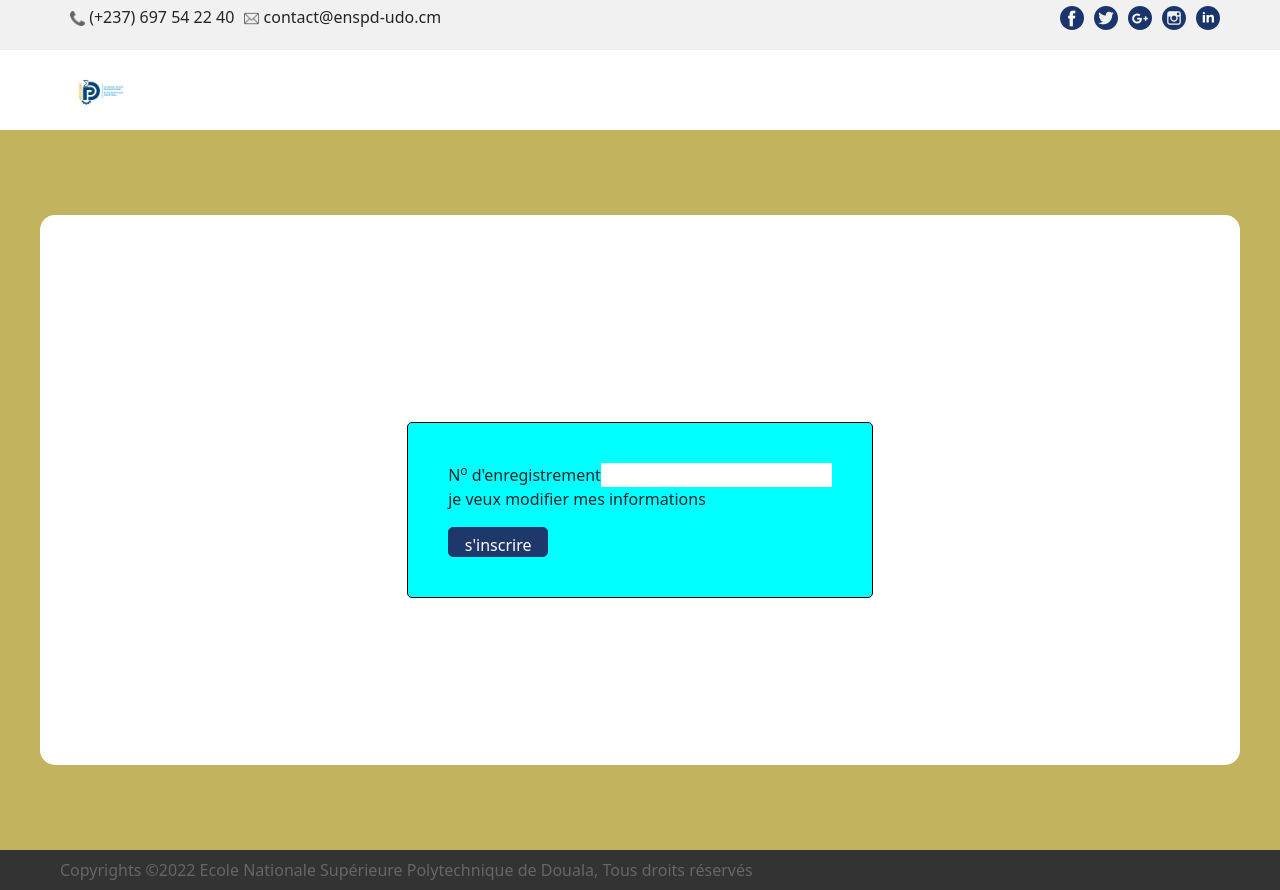
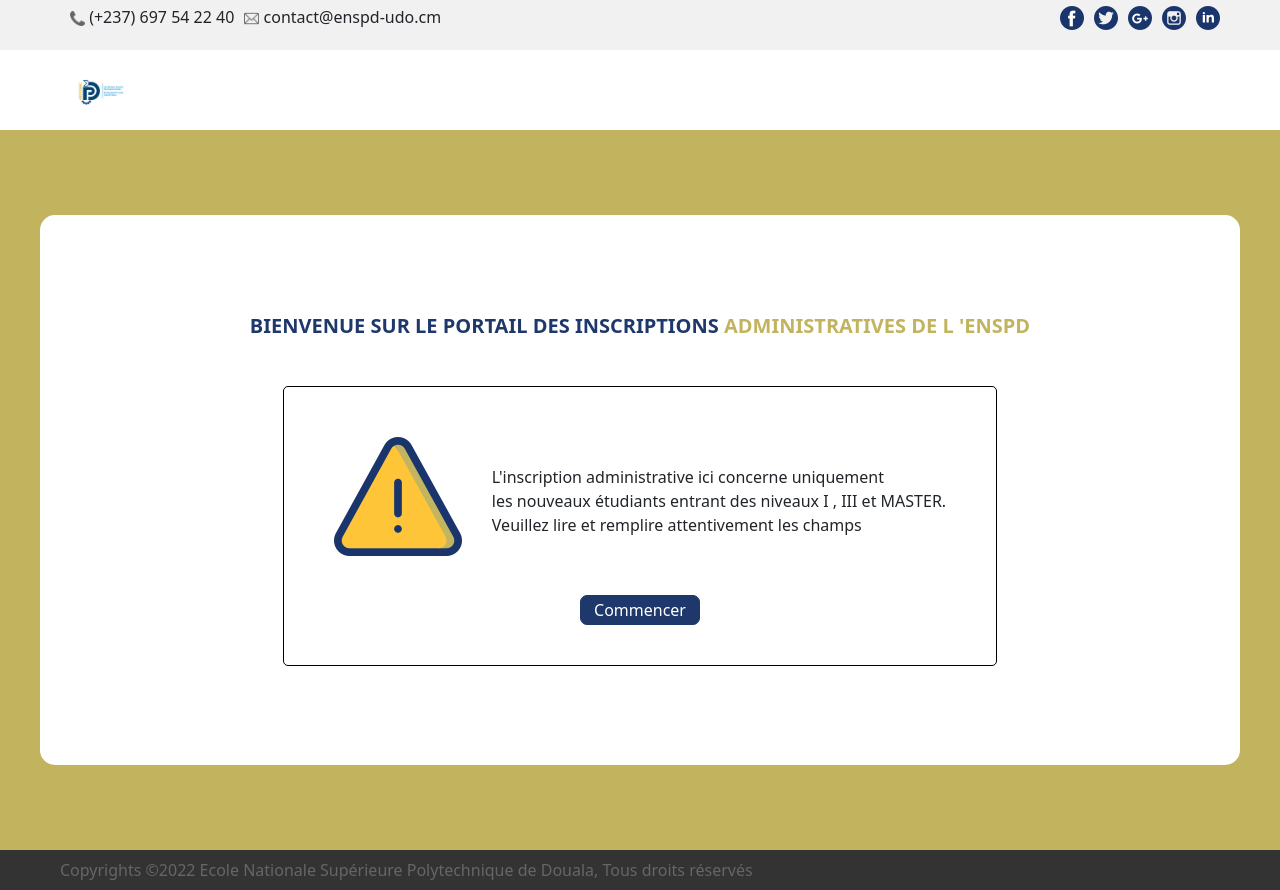
Before and after one commit to abk2035/inscript-enspd, a React (Create React App) app: page / in a window 1280 px wide. Built offline with nearby package versions, Linux system fonts and the light colour scheme.

Commit message:
update log component

```diff
--- a/src/components/Wizard/Wizard.js
+++ b/src/components/Wizard/Wizard.js
@@ -15,7 +15,7 @@ class Wizard extends React.Component {
      constructor( props ) {
         super( props )
         this.state = {
-                page: 2,
+                page: 0,
                 values: props.initialValues || {}
         }
       }
--- a/src/components/Wizard/WizardPage2.js
+++ b/src/components/Wizard/WizardPage2.js
@@ -1,4 +1,4 @@
-import React, { useEffect, useState } from 'react';
+import React from 'react';
 import { Field } from 'react-final-form';
 import Wizard from './Wizard';
 import { required } from '../../Utils';
@@ -7,16 +7,6 @@ import Error from '../Form/Error';
 
 
 const WizardPage2= () => {
-  const [nomMere,setNomMere] = useState();
-
-  const requiredMere = value => {
-    if(value) setNomMere(true);
-    else return undefined ;
-  };
-
-useEffect(() => {
-  setNomMere(false)
-},[])
 
   return (
     <Wizard.Page>
@@ -39,7 +29,7 @@ useEffect(() => {
             component="input"
             type="text"
             placeholder="Profession du père ou du tuteur"
-            validate={ required }
+            validate={  required }
           />
           <Error name="profPere" />
         </div>
@@ -50,19 +40,18 @@ useEffect(() => {
             component="input"
             type="text"
             placeholder="nom de la mère"
-            validate={ requiredMere }
+            validate={ undefined }
           />
         </div>
         <div>
           <label>Profession de la mère :</label>
           <Field
-            name={"profMere"}
+            name="profMere"
             component="input"
             type="text"
             placeholder="Profession de la mère"
-            validate={ required }
+            validate={ undefined }
           />
-          { nomMere && <Error name="profMere" /> }
         </div>
         <div>
           <label>Adresse des Parents ou du Tuteur :</label>
@@ -79,13 +68,13 @@ useEffect(() => {
                 <label className='me-2'>Parent(s) Handicapé(s) ? :</label>
                 <div >
                     <label className='me-2 '>
-                        <Field name="parentH" component="input" type="radio" value="true" validate={ required }/>
+                        <Field name="parentH" component="input" type="radio" value="true" validate={  required }/>
                         {' '}
                         Oui
 
                     </label>
                     <label>
-                        <Field name="parentH" component="input" type="radio" value="false" validate={ required }/>
+                        <Field name="parentH" component="input" type="radio" value="false" validate={  required }/>
                         {' '}
                         Non
                     </label>
--- a/src/components/Wizard/WizardPage3.js
+++ b/src/components/Wizard/WizardPage3.js
@@ -72,7 +72,7 @@ const WizardPage3= () => {
                    placeholder='AAAA'
                    max='2022'
                    min='1996'
-                   validate={ required }
+                   validate={  required }
                 />
           <Error name="anneeDip" />
         </div>
--- a/src/components/Wizard/index.js
+++ b/src/components/Wizard/index.js
@@ -10,7 +10,6 @@ import { update } from '../../services/services';
 
 const index = ({ click ,values}) => {
   const onSubmit = async values => {
-    console.log(values);
        let[res,err] = await update(values);
        if(err) console.log(err);
        if(res) click(res.uid);;
--- a/src/index.css
+++ b/src/index.css
@@ -30,12 +30,14 @@ input[type="submit"] {
   transition: 0.5s;
   display: flex;
   align-items: center;
+  justify-content: center;
   padding: 5px ;
   border: 1px solid var(--base-blue);
-  width: 100px;
+  width: 120px;
   height: 30px;
 }
 
+input[type="submit"]:hover,
 button:hover {
   background-color: var(--base-background);
   color: white;
--- a/src/pages/Home/Home.css
+++ b/src/pages/Home/Home.css
@@ -63,6 +63,29 @@
     justify-content: center;
     align-items: center;
 }
+
+/*for log in home*/
+.log-container{
+    display: flex;
+    align-items: center;
+    flex-direction: column;
+    margin: 15px 50px 15px 50px;
+    padding: 15px;
+    justify-content: center;
+    align-items: center;
+}
+
+.log-title{
+    display: flex;
+    justify-content: center;
+    align-items:center;
+}
+.log-title > div{
+    margin-left: 7px;
+    margin-bottom: 7px;
+    color: var(--base-blue);
+    font-weight: 400;
+}
 .log-content {
     display: flex;
     flex-direction: column;
@@ -72,8 +95,39 @@
     border-radius: 5px ;
     padding: 40px;
     margin-top: 40px;
-    background-color: aqua;
 }
+
+.log-content>form div {
+    display: flex;
+    flex-direction: column;
+}
+
+.log-content>form div label{
+    color: var(--base-blue);
+    font-size: 20px;
+}
+/*.log-content>form div p{
+    color: var(--base-blue);
+    font-size: 18px;
+    cursor: pointer;
+    font-weight: lighter;
+}*/
+.log-content>form div input[type="text"]
+{   width: 280px;
+    padding: 3px;
+    margin: 10px 0px;
+    border: 1px solid var(--base-blue);
+    border-radius: 5px;
+}
+
+.log-content>form div input[type="submit"]{
+    border-radius: 5px ;
+    display: flex;
+    align-items: center;
+    justify-content: center;
+    height: 80px;
+ }
+
 
 #loader{
     position: absolute;
@@ -89,3 +143,11 @@
     height: 30%;
     color: white;
 }
+
+/*for  errors*/
+.error{
+    font-weight:lighter;
+    color: red;
+    size: 5px;
+
+}
--- a/src/pages/Home/Home.js
+++ b/src/pages/Home/Home.js
@@ -42,15 +42,13 @@ const DownloadStep = ({  click }) => {
   )
 }
 
-const Log = ({ click1, click2 }) => {
+const Log = ({ click }) => {
   const[num,setNum] = useState('');
   const[errorNum, setErrorNum] = useState(false);
   const[error,setError] = useState(false);
-  const[form,setForm] = useState('form1');
 
-  const validate1 = async (e) =>{
+    const validate = async (e) =>{
       e.preventDefault();
-      console.log('validate1....: '+num)
       if(!num){
         setError(true);
       }else{
@@ -59,25 +57,7 @@ const Log = ({ click1, click2 }) => {
          if(res){
           if(res.error) setErrorNum(true);
           else {
-            click1(res.uid);
-          }
-         }
-      }
-    }
-
-    const validate2 = async (e) =>{
-      e.preventDefault();
-      console.log('validate2....: '+num)
-      if(!num){
-        setError(true);
-      }else{
-         let[res,err] = await register(num);
-         if(err) console.log(err);
-         if(res){
-          if(res.error) setErrorNum(true);
-          else {
-            console.log(res.etudiant)
-            click2(res.etudiant);
+            click(res.etudiant);
           }
          }
       }
@@ -85,42 +65,30 @@ const Log = ({ click1, click2 }) => {
 
 
   return(
+  <div className='log-container'>
+      <div className='log-title'>
+        <img src='./image/attention.png' alt='attention' width='40px' height='40px' />
+         <div >
+            vous devez entrer votre numéro d'enregistrement reçut lors de l'inscription au concours,
+            <br/> pour tirer votre fiche d'inscription ou modifier vos informations.
+         </div>
+      </div>
       <div className='log-content'>
-        <div>
-          {form ==='form1'&&
-          (<form action="" onSubmit={ validate1 }>
-            <div>
-               <label>N<sup>o</sup> d'enregistrement</label>
-               <input type='text' name='numInsc' id='num'
-                 onChange={(e) => setNum(e.target.value)}
-                 onFocus={() => { setError(false); setErrorNum(false) }}/>
-               <div className={error ? 'text-danger':'d-none'}>
-                veuillez entrer un numero
-               </div>
-               <div className={errorNum ? 'text-danger':'d-none'}>
-                 numero inconnu
-               </div>
-               <p className='' onClick={()=>setForm('form2')}>je veux modifier mes informations</p>
-            </div>
-            <input type='submit' value="s'inscrire" />
-          </form>)}
-          {form ==='form2'&&
-           (<form action="" onSubmit={ validate2 }>
+              <form action="" onSubmit={ validate }>
                   <div>
                     <label>N<sup>o</sup> d'enregistrement</label>
                     <input type='text' name='numInsc' id='num'
                     onChange={(e)=>setNum(e.target.value)}
                     onFocus={() => { setError(false); setErrorNum(false) }}/>
-                  <div className={error ? 'text-danger':'d-none'}>
+                    <div className={error ? 'error':'d-none'}>
                       veuillez entrer un numero
                     </div>
-                  <div className={errorNum ? 'text-danger':'d-none'}>
+                    <div className={errorNum ? 'error':'d-none'}>
                       numero inconnu
                     </div>
-                  <p className='cursor-pointer' onClick={()=>setForm('form1')}>je veux m'inscrire</p>
                   </div>
-                <input type='submit' value="modifier" />
-           </form>)}
+                  <input type='submit' value="s'inscrire" style={ {borderRadius:'7px',display:'flex',alignItems:'center'} } />
+              </form>
         </div>
     </div>
   )
@@ -128,8 +96,8 @@ const Log = ({ click1, click2 }) => {
 
 
 const Home = () => {
-  const [step, setStep] = useState('log');
-  const [uid, setUid] = useState(11);
+  const [step, setStep] = useState('step1');
+  const [uid, setUid] = useState(null);
   const [loader,setLoader] = useState(false);
   const [initialValues,setInitialValues]=useState({});
 
@@ -139,12 +107,11 @@ const Home = () => {
 
   const handleUid = (id) =>{
      setUid(id) ;
-     console.log("ha...: "+id)
      setStep('download');
    }
 
    const handleUpdate= (data) => {
-       setInitialValues(data)
+       setInitialValues(data);
        setStep('wizard');
    }
 
@@ -158,13 +125,10 @@ const Home = () => {
 
   const handleStep = (stage) => {
     switch (stage) {
-      case 'step1' : return (<Step1 click={ () => sleep(() => setStep('wizard')) }/> )
+      case 'step1' : return (<Step1 click={ () => sleep(() => setStep('log')) }/> )
       case 'wizard' : return ( <Wizard click={(id) => sleep(() => handleUid(id) )}  values={initialValues}/> )
       case 'download' : return (<DownloadStep click={()=>sleep( () => downloadFile(uid) )} />)
-      case 'log':return(<Log
-                         click1={(id) => sleep(() => handleUid(id))}
-                         click2={(data) => sleep( () => handleUpdate(data))}/>
-                        )
+      case 'log':return( <Log  click={(data) => sleep( () => handleUpdate(data))} /> )
       default :
     }
   }
--- a/src/services/services.js
+++ b/src/services/services.js
@@ -32,7 +32,7 @@ export const update = async (data) => {
                                             },
                                     data,
                                     params : { route: 'update' }
-                                  }).then(result => { res = result.data; console.log(res)})
+                                  }).then(result => { res = result.data; })
                                     .catch(error => { err = error })
     return [res,err] ;
 
```
Lines whose indentation alone changed are shown as unchanged.
